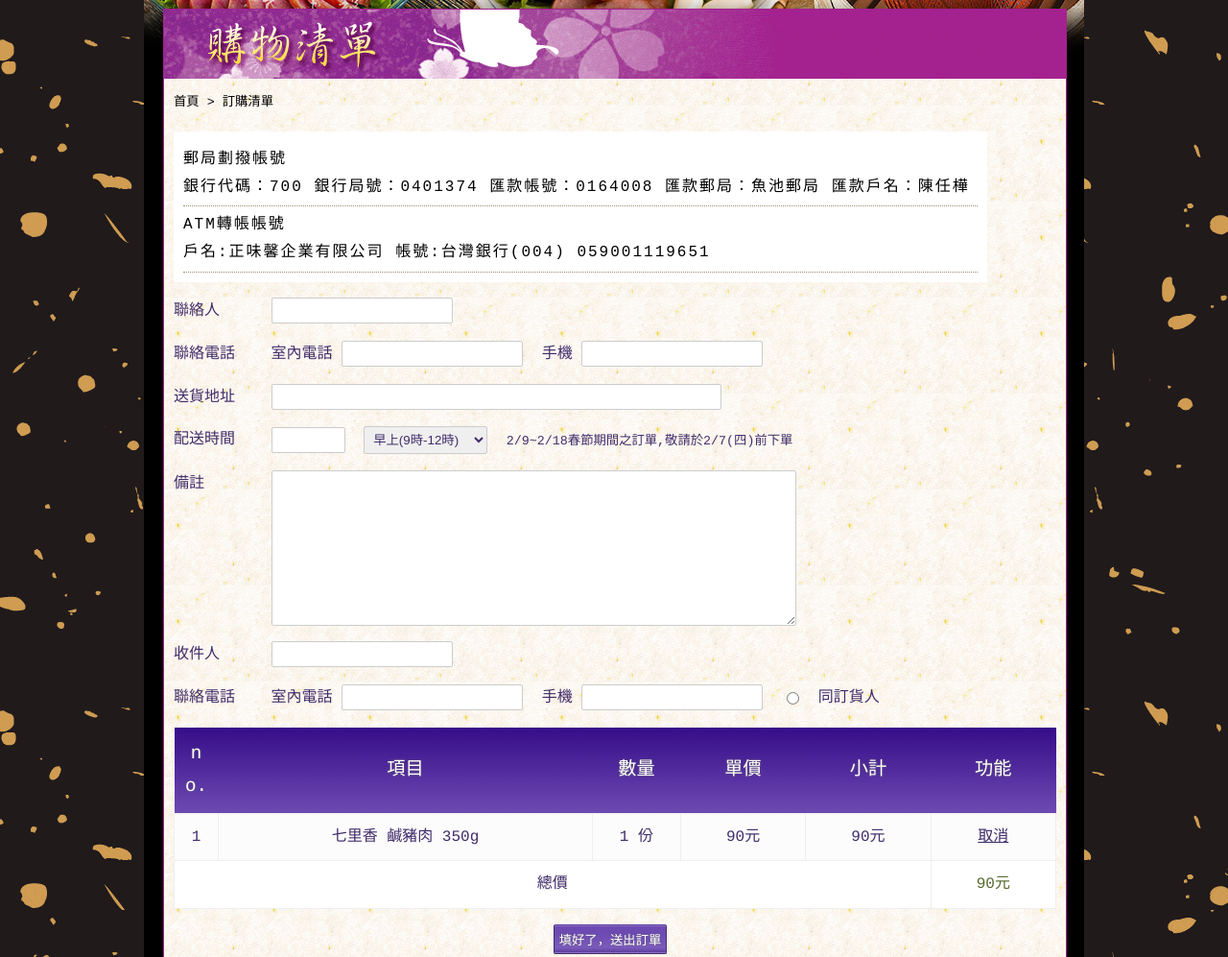
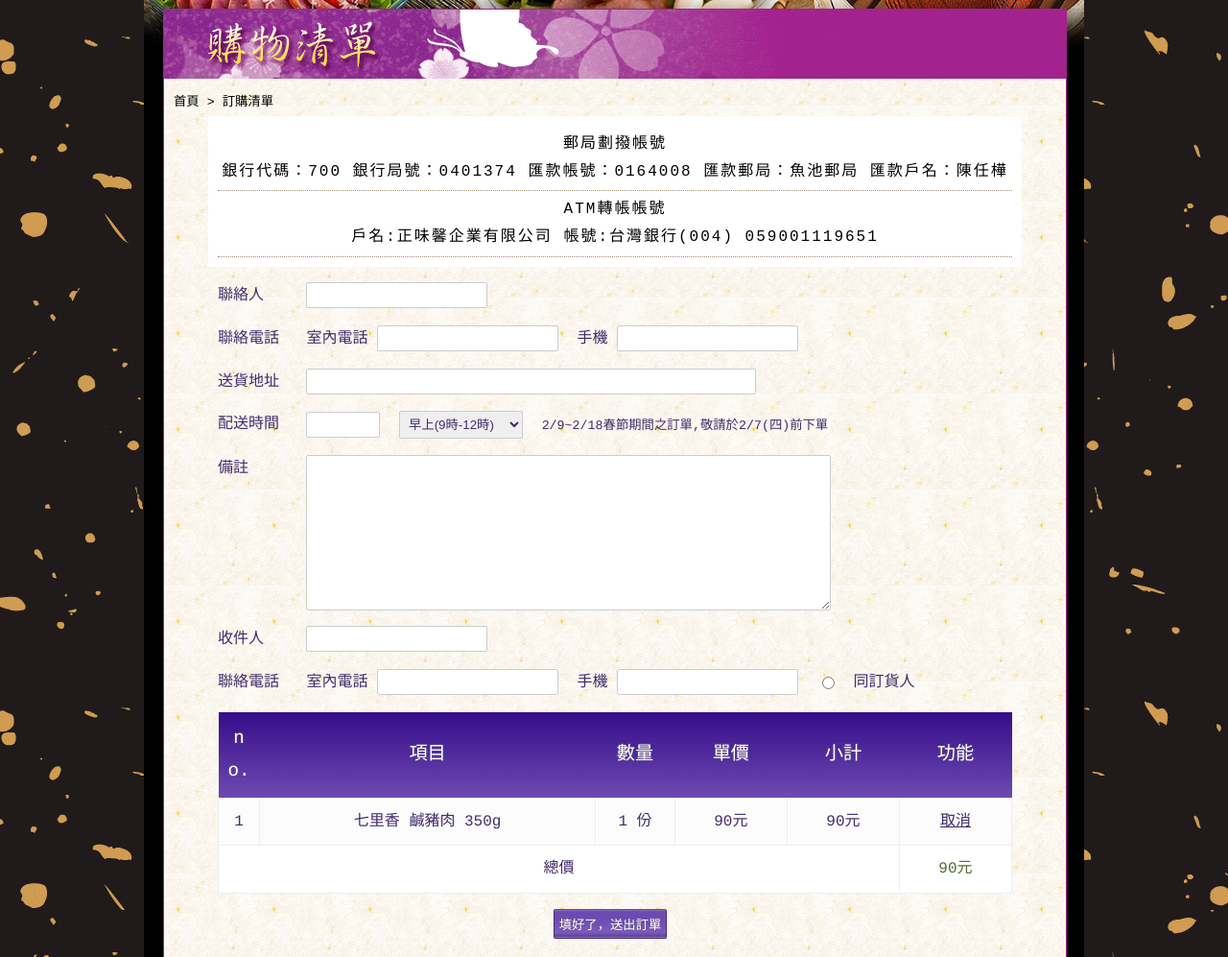
Before and after one commit to syuemingfang/jw0216, a plain HTML site: page export/web/list.html in a window 1280 px wide. Shown: the part 380-1377 px from the top of the page at 96% size. Drawn offline with nearby package versions, Linux system fonts and the light colour scheme.

Commit message:
130531微調
禮盒項目中間加上間距，訂購清單區塊置中

```diff
--- a/export/web/css/base.css
+++ b/export/web/css/base.css
@@ -37,6 +37,9 @@ Float
 **************************************************/
 .bs_left{
 float:left;
+}
+.bs_center{
+margin: 0 auto;
 }
 .bs_right{
 float:right;
--- a/export/web/list.html
+++ b/export/web/list.html
@@ -30,13 +30,13 @@
         <h1 class="t1_4">訂購清單</h1>
         <div class="bs_p10"><small>首頁 > 訂購清單</small>
           <div class="bs_w100 bs_clear">
-            <ul class="ul1">
+            <ul class="ul1 bs_textCenter bs_center">
               <li>郵局劃撥帳號<br />
                 銀行代碼：700  銀行局號：0401374 匯款帳號：0164008 匯款郵局：魚池郵局 匯款戶名：陳任樺</li>
               <li>ATM轉帳帳號<br />
                 戶名:正味馨企業有限公司   帳號:台灣銀行(004)           059001119651</li>
             </ul>
-            <form class="aTemplate">
+            <form class="aTemplate bs_w90 bs_center">
               <p>
                 <label class="bs_w10">聯絡人</label>
                 <input name="username" type="text" id="username">
```
Also changed, not shown: export/web/gift.html (+5 -5 lines).
